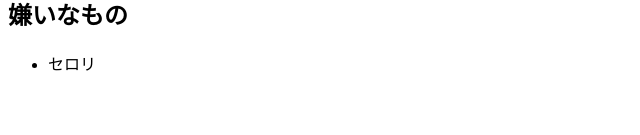
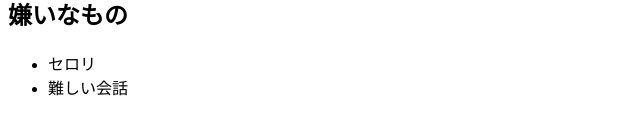
Before and after one commit to s2322085/git-practice2023, a plain HTML site: page index.html in a window 1280 px wide. Shown: the part 233-368 px from the top of the page, without its empty margins (0-640 px from the left). Drawn offline with Linux system fonts and the light colour scheme.

Commit message:
嫌いなことを追記

```diff
--- a/index.html
+++ b/index.html
@@ -22,6 +22,7 @@
     <h2>嫌いなもの</h2>
     <ul>
         <li>セロリ</li>
+        <li>難しい会話</li>
     </ul>
 
 </body>
```
